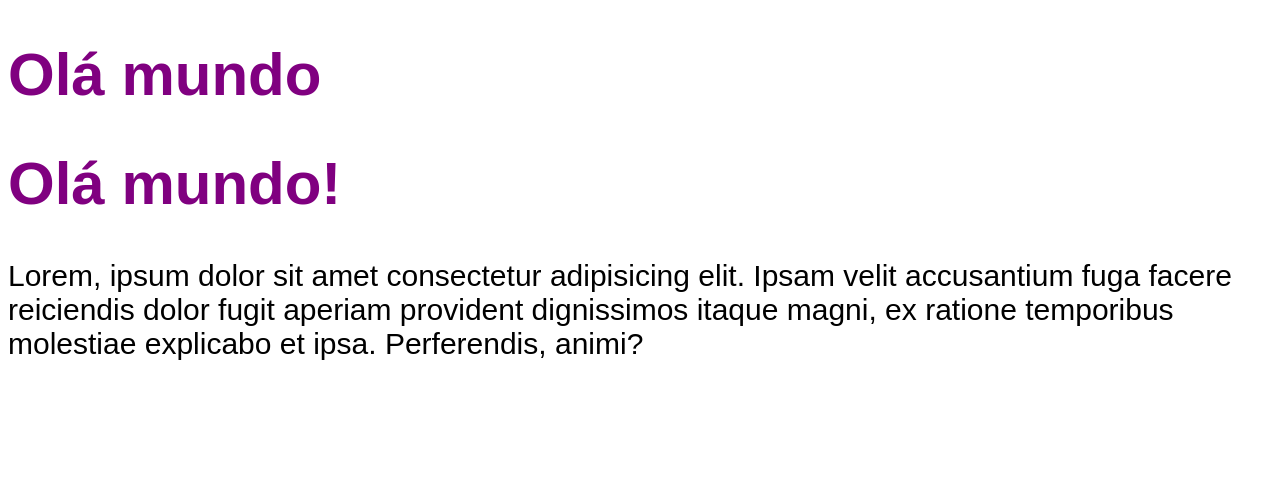
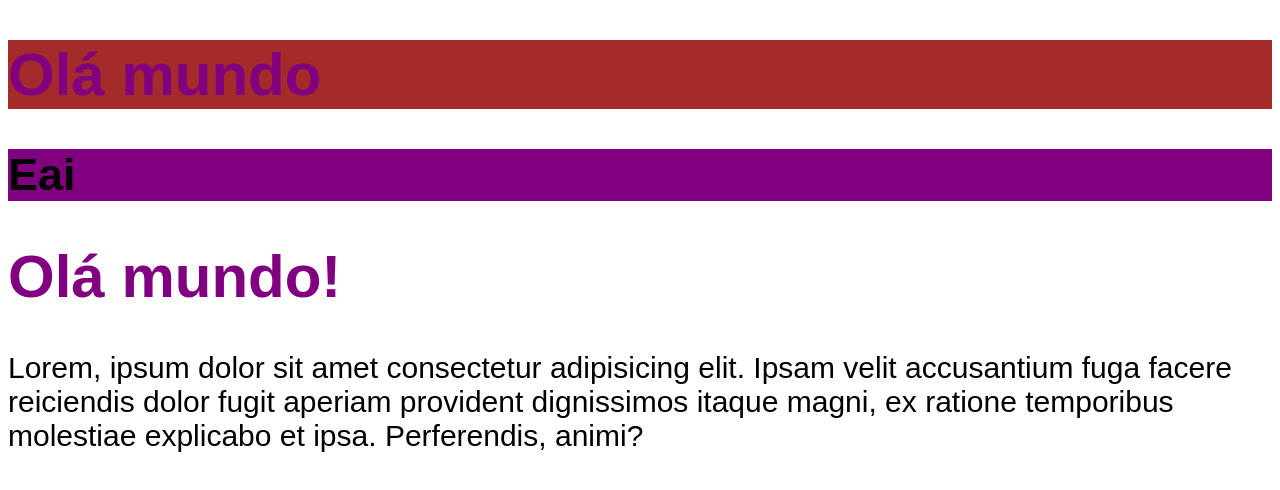
Before and after one commit to JoaoBruto/Chronos-Pomodoro, a React (Vite) app: page / in a window 1280 px wide. Shown: the top 490 px of the page. Built offline with nearby package versions, Linux system fonts and the light colour scheme.

Commit message:
Adding CSS Modules

```diff
--- a/src/Styles/global.css
+++ b/src/Styles/global.css
@@ -6,3 +6,7 @@ body {
 h1 {
   color: purple;
 }
+
+.heading {
+  background: blue;
+}
--- /dev/null
+++ b/src/components/Heading.module.css
@@ -0,0 +1,7 @@
+.Heading {
+  background: brown;
+}
+
+.purple {
+  background: purple;
+}
--- /dev/null
+++ b/src/components/Heading.tsx
@@ -0,0 +1,11 @@
+import styles from './Heading.module.css'
+
+export function Heading() {
+
+  return(
+    <>
+      <h1 className={styles.Heading}>Olá mundo</h1>
+      <h2 className={styles.purple}>Eai</h2>
+    </>
+  )
+}
--- a/src/main.tsx
+++ b/src/main.tsx
@@ -1,16 +1,16 @@
 import { StrictMode } from 'react'
 import { createRoot } from 'react-dom/client'
-import {App} from './App'
 import './Styles/global.css'
 import './Styles/theme.css'
+import { Heading } from './components/Heading'
 
 createRoot(document.getElementById('root')!).render(
   <StrictMode>
-    <div>
-      <App></App>
+    <>
+      <Heading/>
       <h1>Olá mundo!</h1>
       <p>Lorem, ipsum dolor sit amet consectetur adipisicing elit. Ipsam velit accusantium fuga facere reiciendis dolor fugit aperiam provident dignissimos itaque magni, ex ratione temporibus molestiae explicabo et ipsa. Perferendis, animi?</p>
 
-    </div>
+    </>
   </StrictMode>,
 )
```
